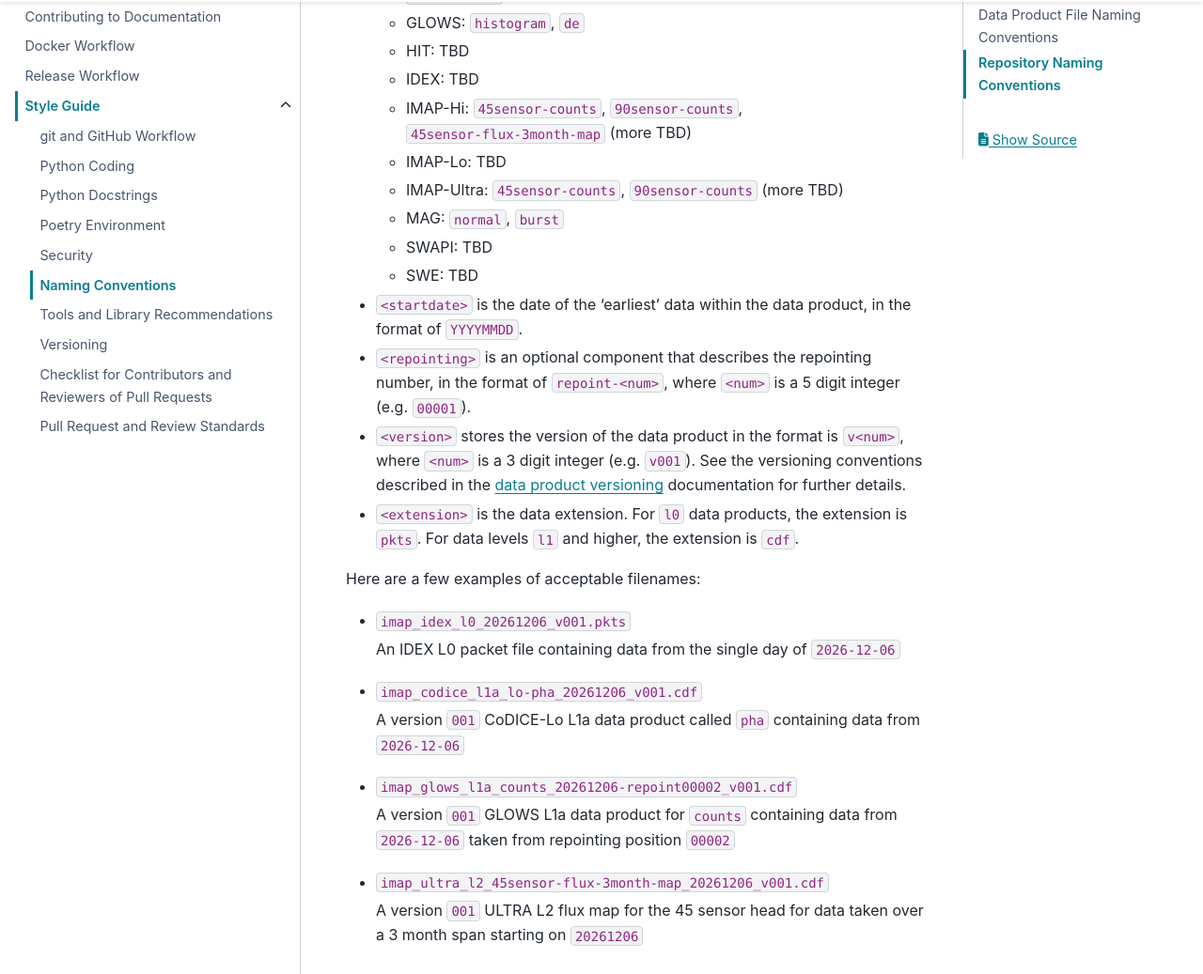
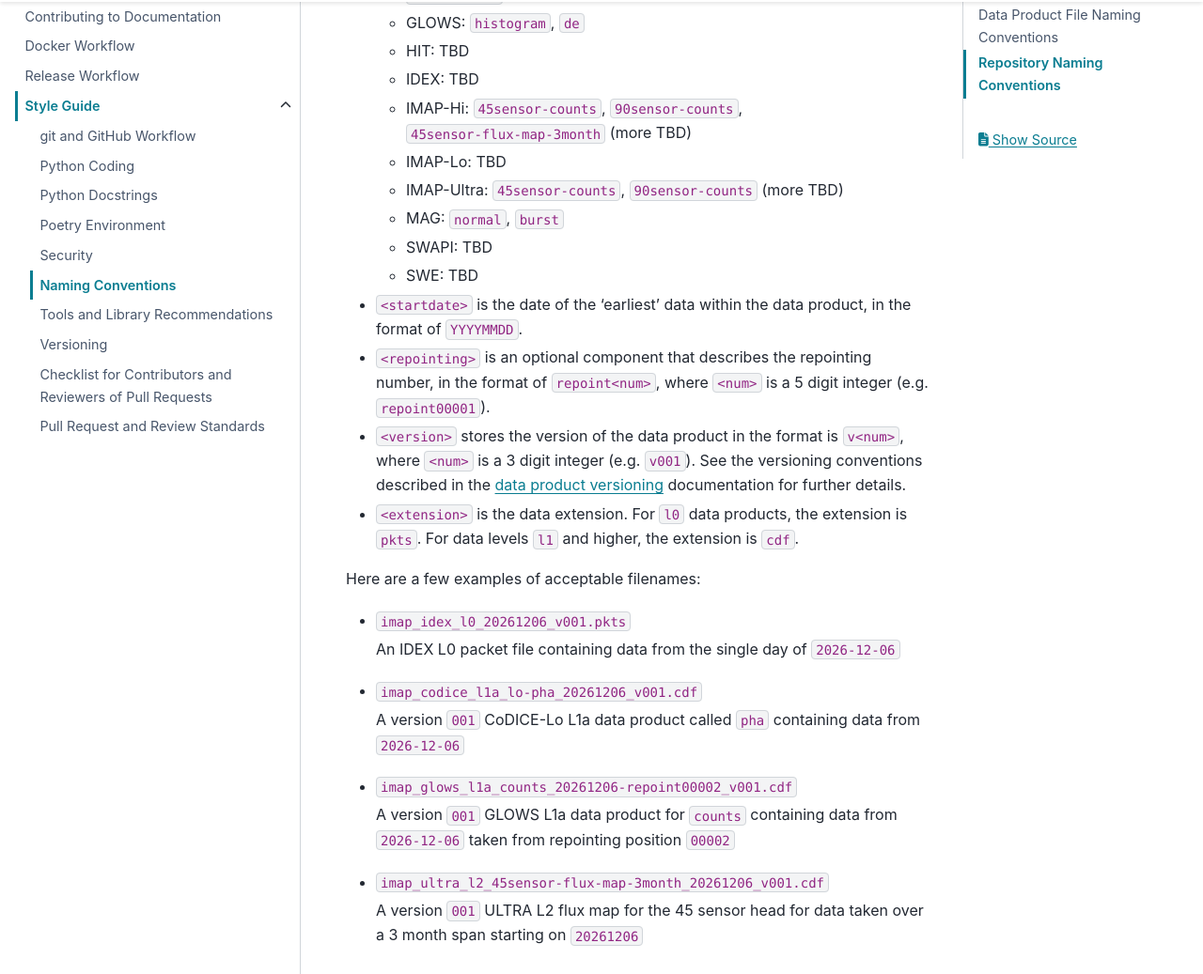
Before and after one commit to IMAP-Science-Operations-Center/imap_processing, a Sphinx documentation site: the page built from docs/source/development-guide/style-guide/naming-conventions.rst, in a window 1280 px wide and 1400 px high, scrolled down 1064 px. Shown: the part 126-1163 px from the top of the window at 94% size. Built offline with Sphinx 7.4.7 and the PyData theme 0.15.4, drawn with Linux system fonts in a browser that asks for light colours.

Commit message:
Changed descriptor convention for those that have a time component

```diff
--- a/docs/source/development-guide/style-guide/naming-conventions.rst
+++ b/docs/source/development-guide/style-guide/naming-conventions.rst
@@ -39,7 +39,7 @@ The general filename convention is as follows::
   * GLOWS: ``histogram``, ``de``
   * HIT: TBD
   * IDEX: TBD
-  * IMAP-Hi: ``45sensor-counts``, ``90sensor-counts``, ``45sensor-flux-3month-map`` (more TBD)
+  * IMAP-Hi: ``45sensor-counts``, ``90sensor-counts``, ``45sensor-flux-map-3month`` (more TBD)
   * IMAP-Lo: TBD
   * IMAP-Ultra: ``45sensor-counts``, ``90sensor-counts`` (more TBD)
   * MAG: ``normal``, ``burst``
@@ -47,8 +47,8 @@ The general filename convention is as follows::
   * SWE: TBD
 
 * ``<startdate>`` is the date of the 'earliest' data within the data product, in the format of ``YYYYMMDD``.
-* ``<repointing>`` is an optional component that describes the repointing number, in the format of ``repoint-<num>``,
-  where ``<num>`` is a 5 digit integer (e.g. ``00001``).
+* ``<repointing>`` is an optional component that describes the repointing number, in the format of ``repoint<num>``,
+  where ``<num>`` is a 5 digit integer (e.g. ``repoint00001``).
 * ``<version>`` stores the version of the data product in the format is ``v<num>``, where ``<num>`` is a 3 digit
   integer (e.g. ``v001``).  See the versioning conventions described in the
   :ref:`data product versioning <Data Product Versioning>` documentation for further details.
@@ -70,7 +70,7 @@ Here are a few examples of acceptable filenames:
   A version ``001`` GLOWS L1a data product for ``counts`` containing data from ``2026-12-06`` taken from repointing
   position ``00002``
 
-* ``imap_ultra_l2_45sensor-flux-3month-map_20261206_v001.cdf``
+* ``imap_ultra_l2_45sensor-flux-map-3month_20261206_v001.cdf``
 
   A version ``001`` ULTRA L2 flux map for the 45 sensor head for data taken over a 3 month span starting on ``20261206``
 
```
